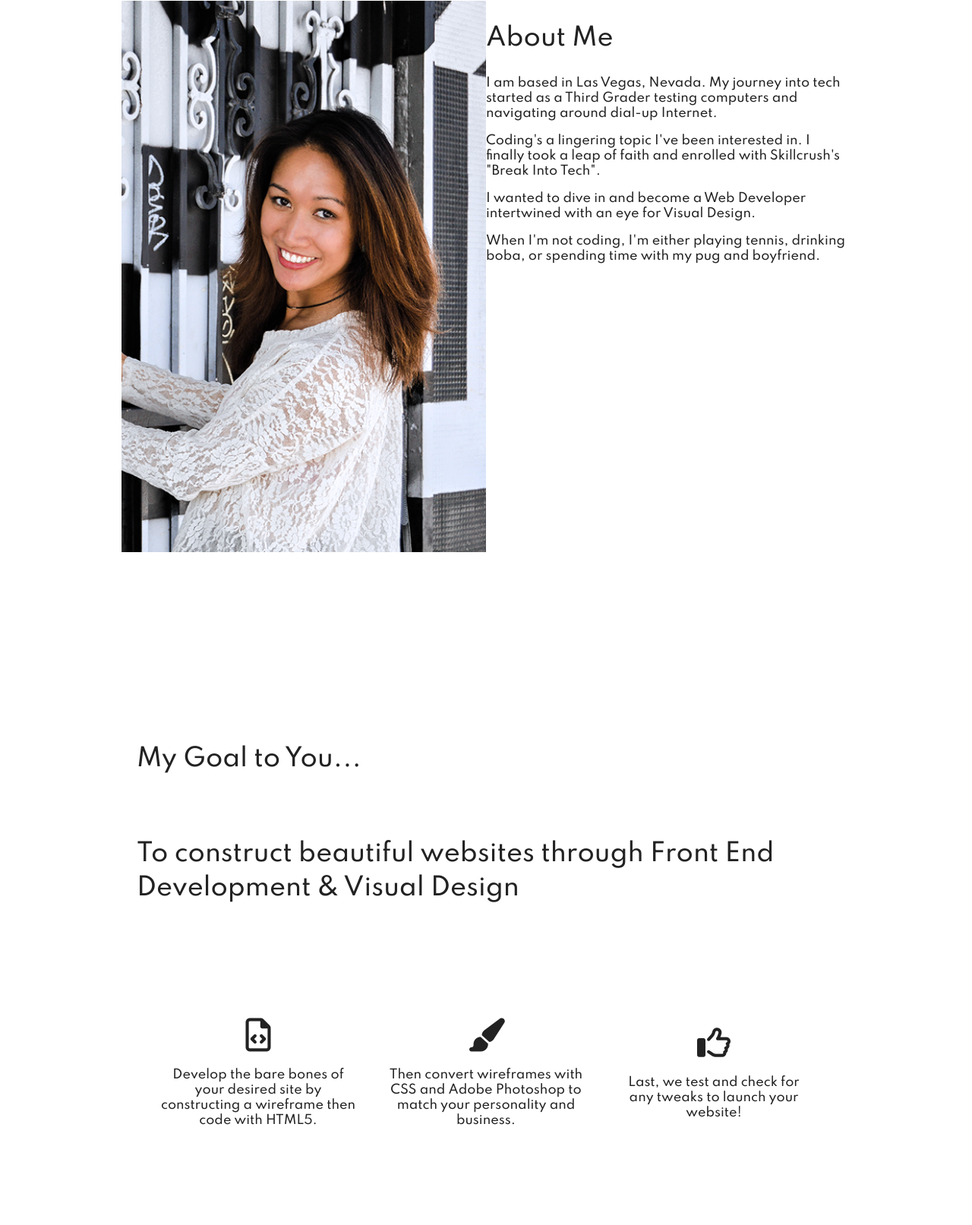
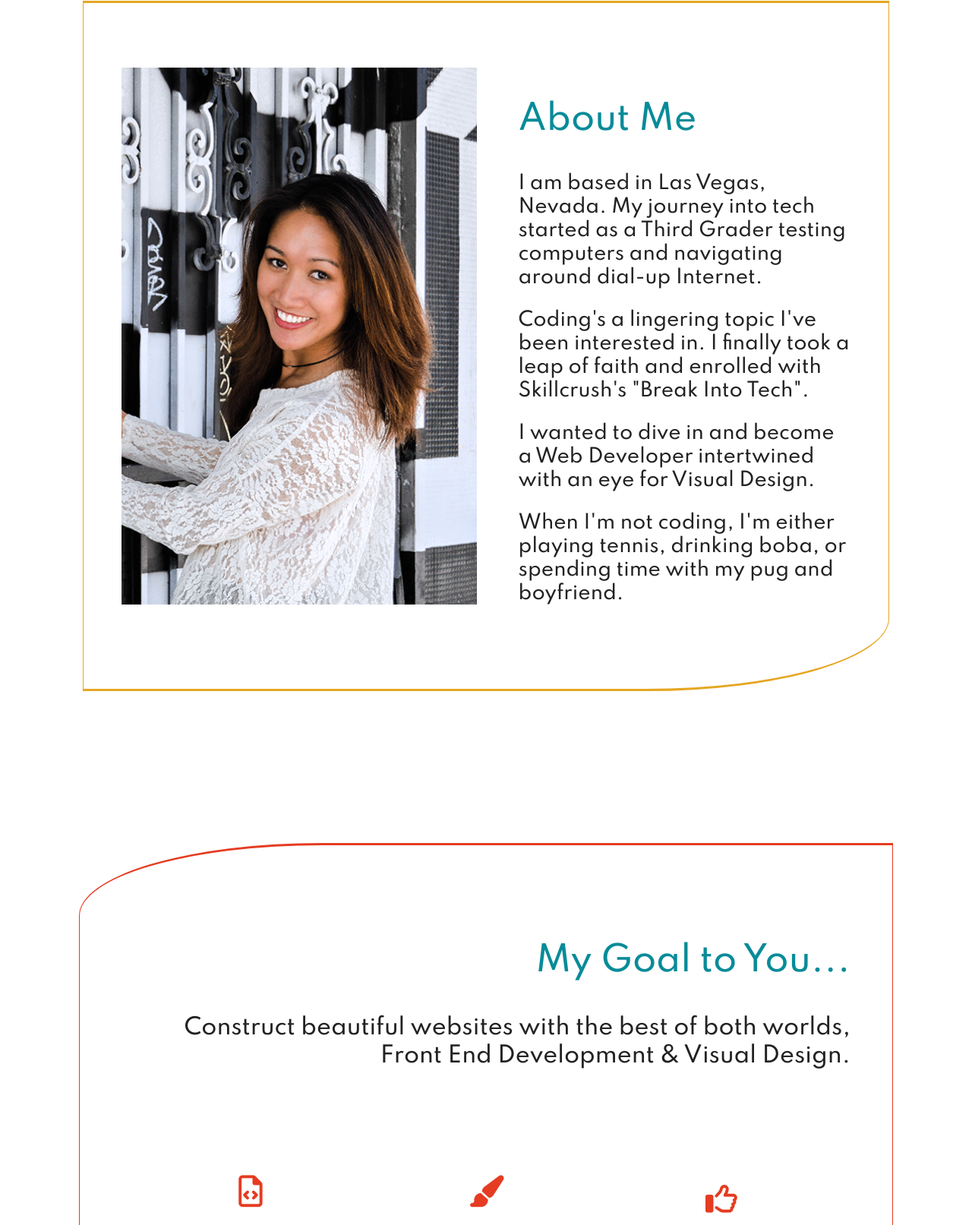
Before and after one commit to andradejanne/Portfolio-Responsive, a plain HTML site: page home/index.html in a window 1280 px wide. Shown: the part 973-2586 px from the top of the page at 76% size. Drawn offline with Linux system fonts and the light colour scheme.

Commit message:
edit home and portfolio html and css

```diff
--- a/css/main.css
+++ b/css/main.css
@@ -126,13 +126,19 @@ h1 span {
 
 h2 {
   font-family: 'Spartan', serif;
-  font-size: 2em;
+  font-size: 2.5em;
   font-weight: lighter;
 }
 
 h3 {
   font-family: 'Spartan', serif;
   font-size: 1.5em;
+  font-weight: lighter;
+}
+
+h4 {
+  font-family: 'Spartan', serif;
+  font-size: 1em;
   font-weight: lighter;
 }
 
@@ -153,7 +159,7 @@ figure {
   margin: 50px 0;
 }
 
-/*------------ Base Header - Footer Flex Styles ------------*/
+/*------------ Base Header - Footer Flex Styles MOBILE ------------*/
 header,
 footer {
   display: flex;
@@ -165,7 +171,7 @@ footer {
 
 header .content-wrapper {
   display: flex;
-  justify-content: space-between;
+  justify-content: center;
   align-items: center;
   flex-flow: row wrap;
   margin: 0;
@@ -176,11 +182,11 @@ header {
 }
 
 header nav {
-  width: 80%;
+  width: 100%;
   font-size: 1.125em;
-  font-weight: 400;
+  font-weight: 100;
   display: flex;
-  justify-content: space-between;
+  justify-content: space-around;
   align-items: center;
   flex-flow: row wrap;
 }
@@ -188,7 +194,8 @@ header nav {
 header nav ul {
   width: 100%;
   display: flex;
-  justify-content: space-between;
+  justify-content: space-around;
+  align-items: center;
 }
 
 header nav ul li {
@@ -197,7 +204,7 @@ header nav ul li {
 
 
 footer {
-  flex-direction: column;
+  flex-direction: center;
   text-align: center;
 }
 
@@ -205,19 +212,23 @@ footer p{
   margin: 0;
 }
 
+footer h4 {
+  color: #fff;
+}
+
 footer .content-wrapper {
   width: 55%;
-  margin: 50px 0;
 }
 
 footer .social-icons{
   display: flex;
-  justify-content: space-between;
+  justify-content: space-around;
   align-items: center;
 }
 
 footer .social-icons p {
   justify-content: space-between;
+  align-items: center;
 }
 
 .social-icons i {
@@ -261,14 +272,35 @@ footer .social-icons p {
 }
 
 
+.about .content-wrapper {
+  border: 1px solid #E5A622;
+  border-bottom-right-radius: 20em 6em;
+  border-top-width: medium;
+  border-bottom-width: medium;
+  padding: 20px 12px;
+  position: relative;
+}
+
+.about h2 {
+  color: #088B99 ;
+}
+
 
 /* Skillz Mobile */
-
 .skillz {
   display: flex;
   justify-content: center;
   align-items: center;
   flex-flow: row wrap;
+}
+
+.skillz .content-wrapper {
+  border: 1px solid #E53C22;
+  border-bottom-width: medium;
+  border-top-width: medium;
+  border-top-left-radius: 20em 6em;
+  padding: 20px 12px;
+  position: relative;
 }
 
 .skillz .skillz-items{
@@ -278,17 +310,32 @@ footer .social-icons p {
   flex-flow: row wrap;
 }
 
+
 .skillz h2 {
-  margin: 20px;
+  text-align: right;
+  color: #088B99;
+}
+
+.skillz h3 {
+  text-align: right;
+  line-height: 1.3em;
+}
+
+.skillz-items article {
+  width: 80%;
 }
 
 .skillz p {
-  margin: 20px;
+  margin: 10px 10px;
+  padding: 20px 0 20px;
   text-align: center;
+  font-size: .95em;
+  color: #088B99;
 }
 
 .skillz i {
   font-size: 2.75em;
+  color: #E53C22;
 }
 
 /* Work Mobile */
@@ -420,11 +467,28 @@ footer .social-icons p {
   }
 
   header nav {
-    width: 20%;
+    width: 50%;
   }
 
   header nav ul {
     justify-content: space-between;
+  }
+
+  /* Footer Tablet */
+  footer .content-wrapper {
+    width: 40%;
+    margin: 100px 0;
+  }
+
+  footer .footer-content {
+    display: flex;
+    justify-content: space-between;
+    align-items: center;
+    flex-direction: row;
+  }
+
+  footer p {
+    padding: 20px 20px;
   }
 
   /* Hero Area Tablet */
@@ -445,16 +509,31 @@ footer .social-icons p {
     width: 150%;
   }
 
+  .about .content-wrapper {
+    padding: 50px 16px;
+  }
+
   .about article {
     display: flex;
     justify-content: space-between;
   }
 
+  .about div {
+    padding-left: 25px;
+  }
 
+  .about p {
+    font-size: 1em;
+  }
 
   /* Skillz Tablet */
+  .skillz .content-wrapper {
+    min-height: 500px;
+    padding: 50px 16px;
+  }
+
   .skillz h2 {
-    width: 80%;
+    width: 100%;
   }
 
   .skillz article {
@@ -507,24 +586,37 @@ footer .social-icons p {
   }
 
   /* About Desktop */
-  .about h2 {
-    width: 80%;
+  .about .content-wrapper {
+    padding: 85px 50px;
   }
 
-  .about .content-wrapper {
-    min-height: 600px;
+  .about h2 {
+    font-size: 2.8em;
+    padding-left: 30px;
+  }
+
+  .about p {
+    padding-left: 30px;
+    font-size: 1.55em;
   }
 
   /*Skillz Desktop */
   .skillz h2 {
-    width: 95%;
-    padding: 30px 0;
+    font-size: 2.8em;
+  }
+
+  .skillz h3 {
+    font-size: 1.8em;
+  }
+
+  .skillz .content-wrapper{
+    padding: 85px 55px 85px 55px;
+    position: relative;
   }
 
   .skillz article {
-    margin: 50px 0;
+    margin: 50px 30px;
     padding: 30px 0;
-    flex-basis: 300px;
   }
 
   /*Portfolio Desktop */
--- a/home/index.html
+++ b/home/index.html
@@ -10,6 +10,7 @@
   <link rel="manifest" href="site.webmanifest">
   <link rel="apple-touch-icon" href="icon.png">
   <!-- Place favicon.ico in the root directory -->
+
   <!-- Google Fonts -->
   <link href="https://fonts.googleapis.com/css2?family=Spartan:wght@500&display=swap" rel="stylesheet">
   <link href="https://fonts.googleapis.com/css2?family=Sacramento&display=swap" rel="stylesheet">
@@ -32,7 +33,7 @@
     <div class="content-wrapper">
         <nav>
           <ul>
-            <li><a href="#home">Home</a></li>
+            <li><a href="#../home/index.html">Home</a></li>
             <li><a href="../portfolio/index.html">Work</a></li>
             <li><a href="#contact">Contact</a></li>
           </ul>
@@ -68,8 +69,9 @@
 
     <section class="skillz">
       <div class="content-wrapper">
-        <h2> My Goal to You...</h2>
-        <h2>To construct beautiful websites through Front End Development & Visual Design </h2>
+        <h2>My Goal to You...</h2>
+        <h3>Construct beautiful websites with the best of both worlds,
+          Front End Development & Visual Design. </h3>
         <div class="skillz-items">
           <article>
             <p class="fontawesome-icon"><i class="far fa-file-code"></i></p>
```
Also changed, not shown: portfolio/index.html (+2 -2 lines).
